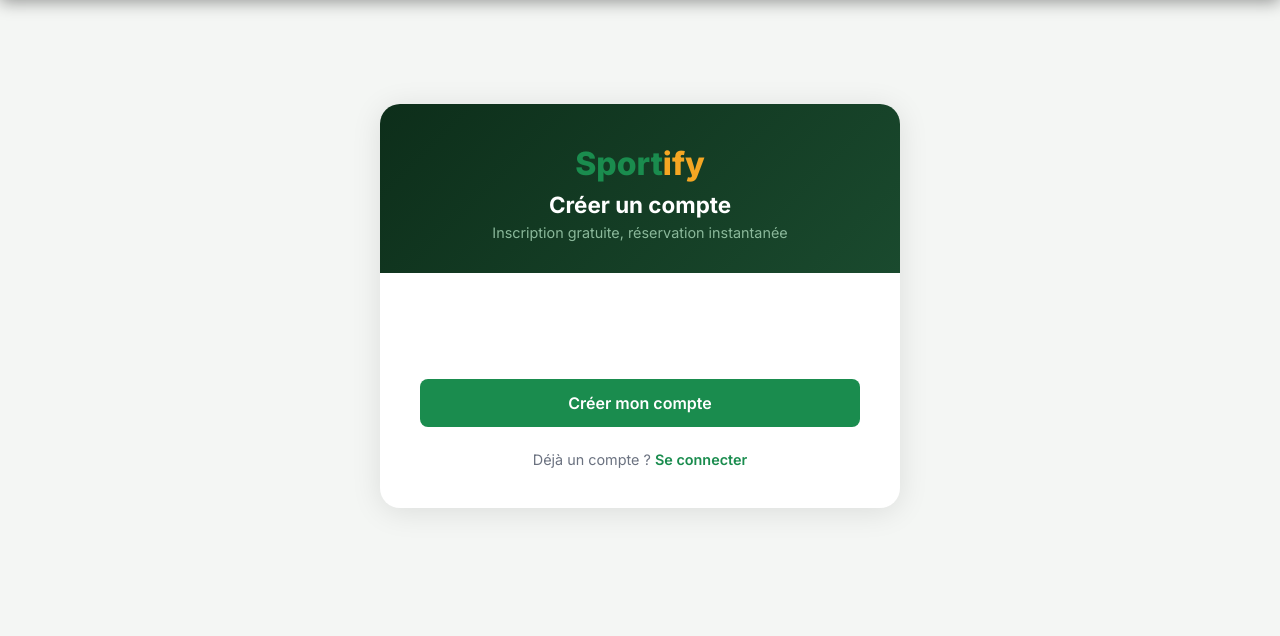
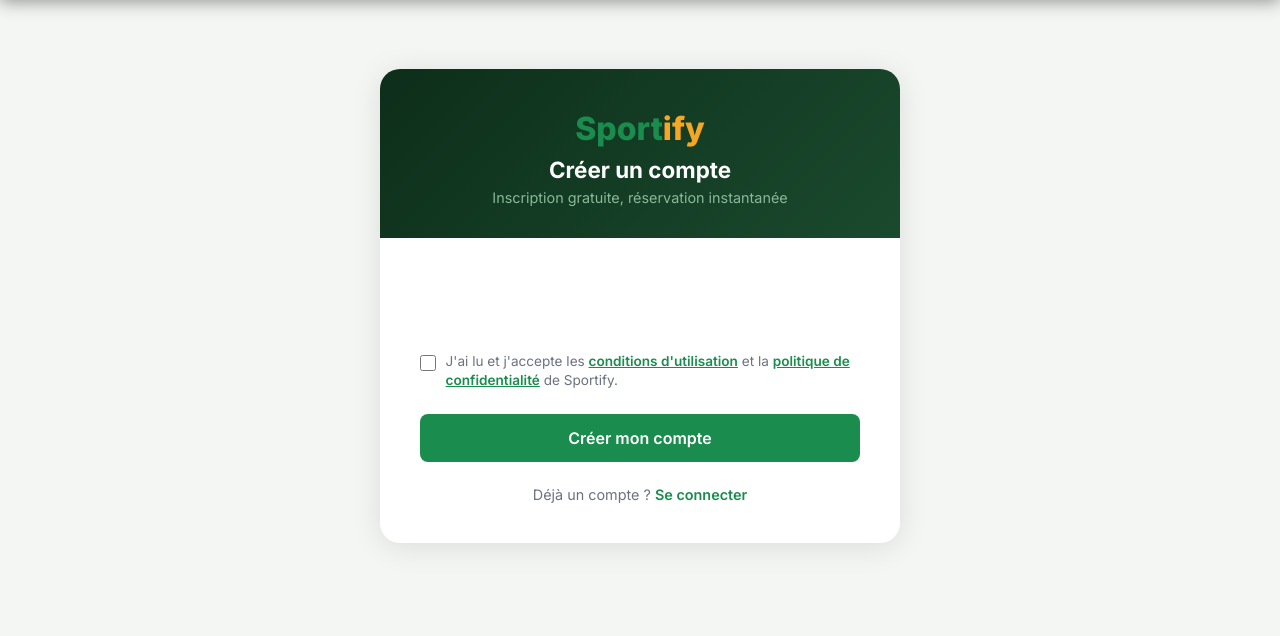
Before and after one commit to Morad-eh/sportify, a Django app: template gestion/templates/gestion/register.html in a window 1280 px wide. Shown: the part 68-704 px from the top of the page. Run offline with Django 3.2, Linux system fonts and the light colour scheme; the template is opened without the code that fills it, so the values that code supplies are empty.

Commit message:
inscription : case à cocher conditions d'utilisation obligatoire

```diff
--- a/gestion/templates/gestion/register.html
+++ b/gestion/templates/gestion/register.html
@@ -152,6 +152,17 @@
                     </div>
                 </div>
 
+                <div class="form-group" style="display:flex; align-items:flex-start; gap:0.6rem; margin-top:0.5rem;">
+                    <input type="checkbox" name="conditions" id="id_conditions" required style="margin-top:3px; width:16px; height:16px; accent-color:var(--vert-gazon); flex-shrink:0; cursor:pointer;">
+                    <label for="id_conditions" style="font-size:0.85rem; color:var(--gris); font-weight:400; cursor:pointer; line-height:1.4;">
+                        J'ai lu et j'accepte les <a href="{% url 'conditions' %}" target="_blank" style="color:var(--vert-gazon); font-weight:600;">conditions d'utilisation</a>
+                        et la <a href="{% url 'confidentialite' %}" target="_blank" style="color:var(--vert-gazon); font-weight:600;">politique de confidentialité</a> de Sportify.
+                    </label>
+                </div>
+                {% for err in form.conditions.errors %}
+                    <p class="form-error" style="margin-top:-0.5rem; margin-bottom:0.8rem;">{{ err }}</p>
+                {% endfor %}
+
                 <button type="submit" class="btn btn-primary btn-block">{% trans "Créer mon compte" %}</button>
             </form>
 
```
Also changed, not shown: gestion/forms.py (+8 -2 lines).
